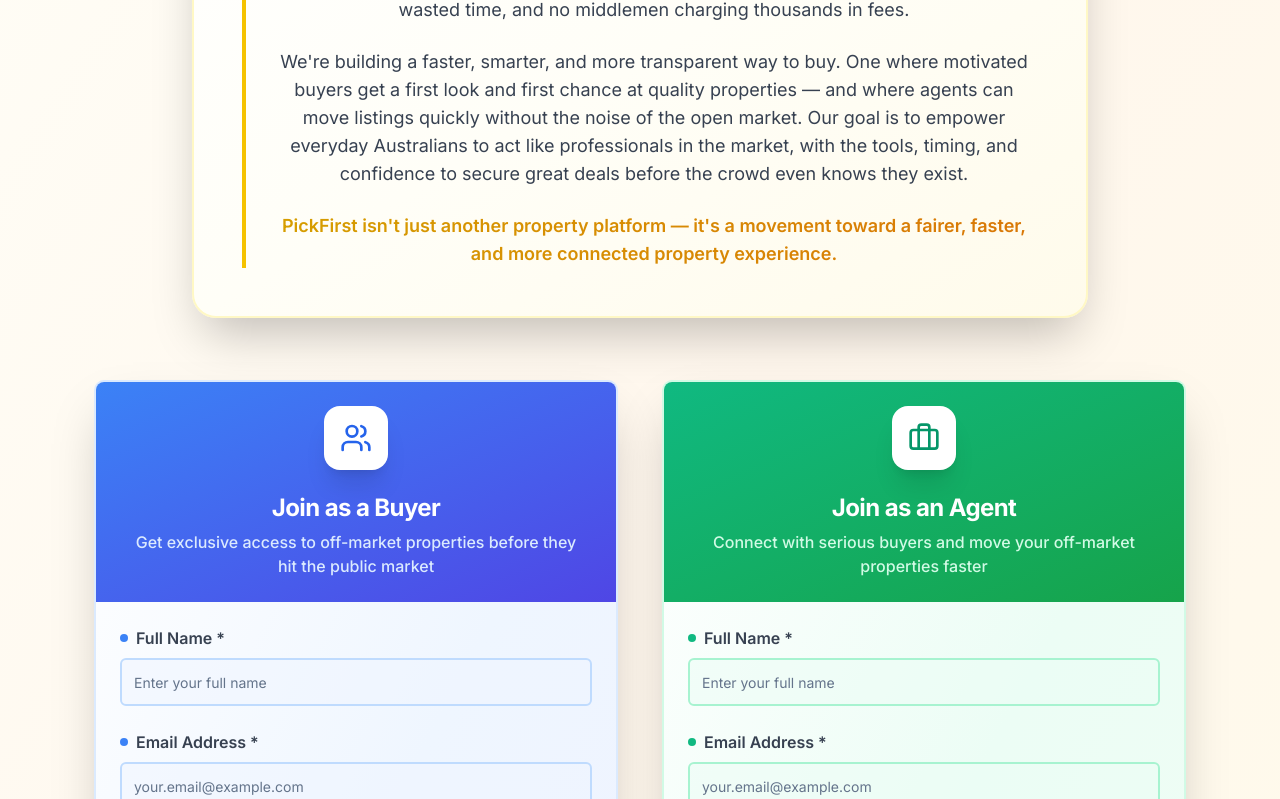
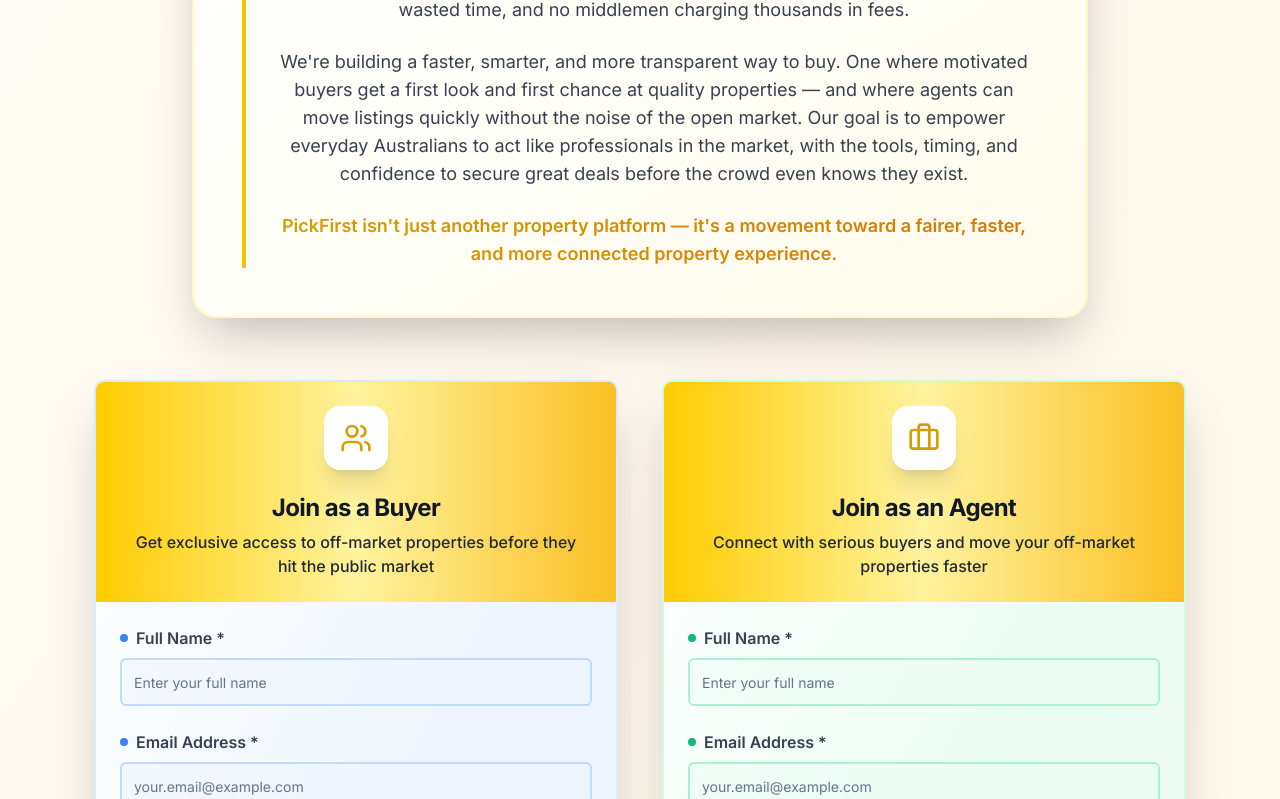
Before and after one commit to baviiii/pickfirst-firstlook-signup, a React (Vite) app: page / in a window 1280 px wide. Shown: the part 438-1237 px from the top of the page. Built offline with nearby package versions, Linux system fonts and the light colour scheme.

Commit message:
Fix: Apply yellow gradient to headers
Apply the yellow gradient to the buyer and agent registration form headers.

```diff
--- a/src/pages/Index.tsx
+++ b/src/pages/Index.tsx
@@ -155,12 +155,12 @@ const Index = () => {
 
           {/* Buyer Registration */}
           <Card className="shadow-2xl border-0 bg-gradient-to-br from-white via-blue-50 to-indigo-50 hover:shadow-3xl transition-all duration-300 transform hover:-translate-y-2 hover:scale-105 ring-2 ring-blue-100 hover:ring-blue-200">
-            <CardHeader className="text-center pb-4 sm:pb-6 bg-gradient-to-br from-blue-500 to-indigo-600 text-white rounded-t-lg">
+            <CardHeader className="text-center pb-4 sm:pb-6 bg-gradient-to-r from-yellow-400 via-yellow-300 to-amber-400 text-white rounded-t-lg">
               <div className="w-14 h-14 sm:w-16 sm:h-16 bg-white rounded-2xl mx-auto mb-4 flex items-center justify-center shadow-xl">
-                <Users className="w-7 h-7 sm:w-8 sm:h-8 text-blue-600" />
+                <Users className="w-7 h-7 sm:w-8 sm:h-8 text-yellow-600" />
               </div>
-              <CardTitle className="text-xl sm:text-2xl font-bold">Join as a Buyer</CardTitle>
-              <CardDescription className="text-blue-100 text-sm sm:text-base px-2 font-medium">
+              <CardTitle className="text-xl sm:text-2xl font-bold text-gray-900">Join as a Buyer</CardTitle>
+              <CardDescription className="text-gray-800 text-sm sm:text-base px-2 font-medium">
                 Get exclusive access to off-market properties before they hit the public market
               </CardDescription>
             </CardHeader>
@@ -244,12 +244,12 @@ const Index = () => {
 
           {/* Agent Registration */}
           <Card className="shadow-2xl border-0 bg-gradient-to-br from-white via-emerald-50 to-green-50 hover:shadow-3xl transition-all duration-300 transform hover:-translate-y-2 hover:scale-105 ring-2 ring-emerald-100 hover:ring-emerald-200">
-            <CardHeader className="text-center pb-4 sm:pb-6 bg-gradient-to-br from-emerald-500 to-green-600 text-white rounded-t-lg">
+            <CardHeader className="text-center pb-4 sm:pb-6 bg-gradient-to-r from-yellow-400 via-yellow-300 to-amber-400 text-white rounded-t-lg">
               <div className="w-14 h-14 sm:w-16 sm:h-16 bg-white rounded-2xl mx-auto mb-4 flex items-center justify-center shadow-xl">
-                <Briefcase className="w-7 h-7 sm:w-8 sm:h-8 text-emerald-600" />
+                <Briefcase className="w-7 h-7 sm:w-8 sm:h-8 text-yellow-600" />
               </div>
-              <CardTitle className="text-xl sm:text-2xl font-bold">Join as an Agent</CardTitle>
-              <CardDescription className="text-emerald-100 text-sm sm:text-base px-2 font-medium">
+              <CardTitle className="text-xl sm:text-2xl font-bold text-gray-900">Join as an Agent</CardTitle>
+              <CardDescription className="text-gray-800 text-sm sm:text-base px-2 font-medium">
                 Connect with serious buyers and move your off-market properties faster
               </CardDescription>
             </CardHeader>
```
